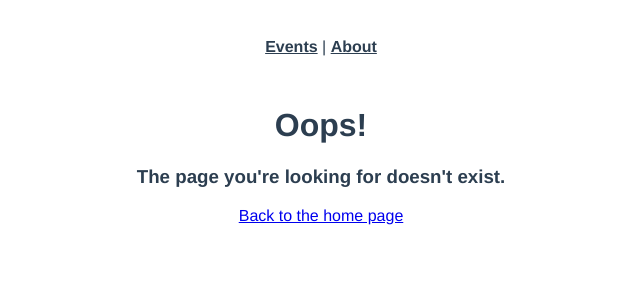
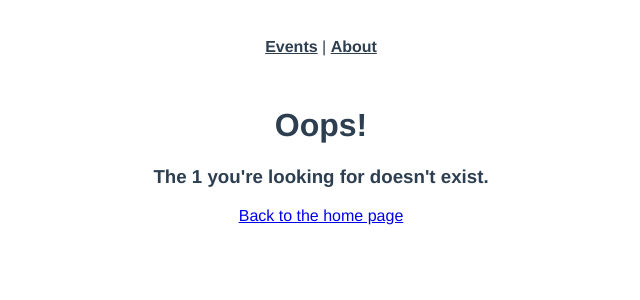
Before and after one commit to scottnotscott/Real-World-Vue, a Vue app: page /404/1 in a window 1280 px wide. Shown: the top 300 px of the page, without its empty margins (319-959 px from the left). Built offline with nearby package versions, Linux system fonts and the light colour scheme.

Commit message:
when user navigates to resource that doesnt exist, push that to the NotFound component dynamically. fixes #2

```diff
--- a/src/router/index.js
+++ b/src/router/index.js
@@ -48,6 +48,12 @@ const routes = [
     path: '/:catchAll(.*)', // matches all routes that don't match existing route
     name: 'NotFound',
     component: NotFound
+  },
+  {
+    path: '/404/:resource',
+    name: '404Resource',
+    component: NotFound,
+    props: true
   }
 ];
 
--- a/src/views/NotFound.vue
+++ b/src/views/NotFound.vue
@@ -1,5 +1,17 @@
 <template>
     <h1>Oops!</h1>
-    <h3>The page you're looking for doesn't exist.</h3>
+    <h3>The {{ resource }} you're looking for doesn't exist.</h3>
     <router-link :to="{name:'EventList'}">Back to the home page</router-link>
 </template>
+
+<script>
+export default {
+    props: {
+        resource: {
+            type: String,
+            required: true,
+            default: 'page'
+        }
+    }
+}
+</script>
--- a/src/views/event/Layout.vue
+++ b/src/views/event/Layout.vue
@@ -29,6 +29,12 @@ export default {
             })
             .catch(error => {
                 console.log(error)
+
+
+                this.$router.push({
+                    name: '404Resource',
+                    params: { resource: 'event'}
+                })
             })
     }
 }
```
